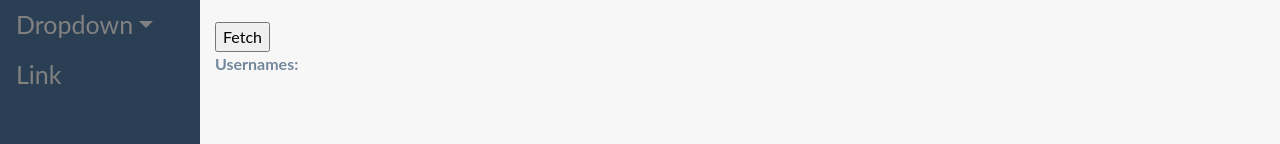
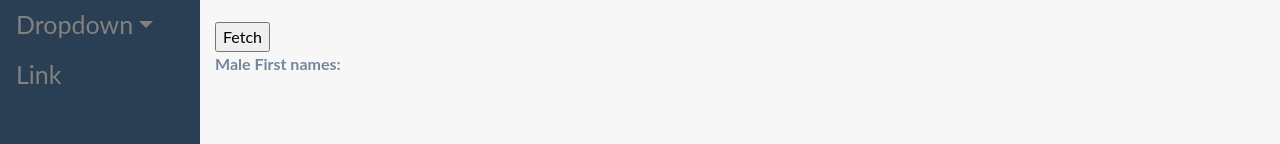
Before and after one commit to BiserB/NameGeneratorFrontend, an Angular app: page / in a window 1280 px wide. Shown: the part 297-441 px from the top of the page. Built offline with nearby package versions, Linux system fonts and the light colour scheme.

Commit message:
Fix POST request for Logout.

```diff
--- a/src/app/main/main.component.html
+++ b/src/app/main/main.component.html
@@ -18,7 +18,7 @@
     <input type="submit" value="Fetch">
   </form>
   <strong>
-    Usernames:
+    Male First names:
   </strong>
   <p *ngFor="let name of names">{{ name }}</p>
 
--- a/src/app/services/auth.service.ts
+++ b/src/app/services/auth.service.ts
@@ -16,6 +16,6 @@ export class AuthService {
 
   logout(){
 
-    return this.http.post("https://localhost:50000/api/auth/logout", { withCredentials: true });
+    return this.http.post("https://localhost:50000/api/auth/logout", null, { withCredentials: true });
   }
 }
```
